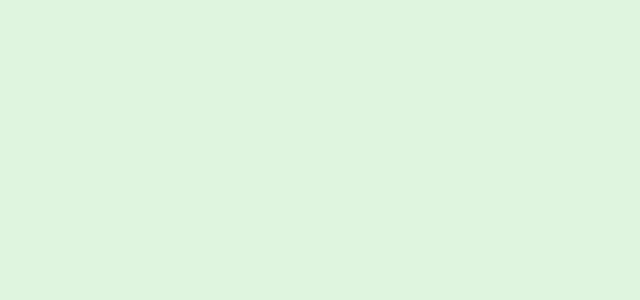
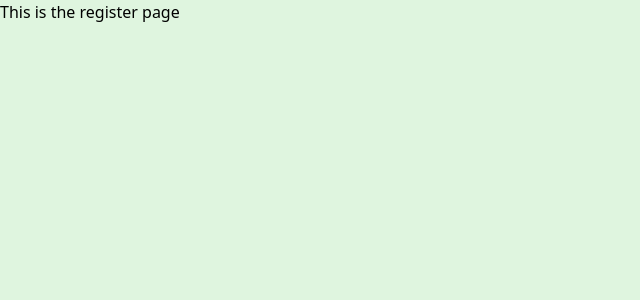
Before and after one commit to TomazzoBr/driverfinder-redux, a React (Create React App) app in the folder df-client/: page /register in a window 1280 px wide. Before the commit this address had no page. Shown: the top 300 px of the page, without its empty margins (0-640 px from the left). Built offline with nearby package versions, Linux system fonts and the light colour scheme.

Commit message:
auth: added auth components to routing

```diff
--- a/df-client/src/components/Auth/Login/Login.jsx
+++ b/df-client/src/components/Auth/Login/Login.jsx
@@ -0,0 +1,7 @@
+export default function Login() {
+  return (
+    <div>
+      <p>This is the login page</p>
+    </div>
+  );
+}
--- a/df-client/src/components/Auth/Register/Register.jsx
+++ b/df-client/src/components/Auth/Register/Register.jsx
@@ -0,0 +1,7 @@
+export default function Register() {
+  return (
+    <div>
+      <p>This is the register page</p>
+    </div>
+  );
+}
--- a/df-client/src/components/Dashboard/Dashboard.jsx
+++ b/df-client/src/components/Dashboard/Dashboard.jsx
@@ -6,6 +6,8 @@
 import CompanyJobs from "../Company/CompanyJobs/CompanyJobs.jsx";
 import DriverHome from "../Driver/DriverHome.jsx";
 import Jobs from "../Jobs/Jobs.jsx";
+import Login from "../Auth/Login/Login";
+import Register from "../Auth/Register/Register.jsx";
 
 export default function Dashboard() {
   return (
@@ -16,6 +18,8 @@
         <Route path="/company/:id/jobs" element={<CompanyJobs />} />
         <Route path="/driver/:id" element={<DriverHome />} />
         <Route path="/driver/:id/jobs" element={<Jobs />} />
+        <Route path="/login" element={<Login />}></Route>
+        <Route path="/register" element={<Register />}></Route>
       </Routes>
     </div>
   );
```
